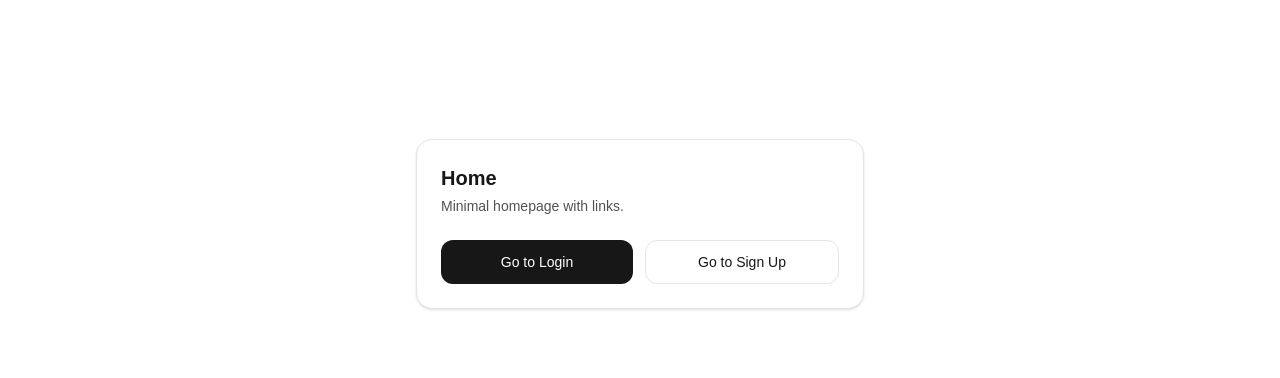
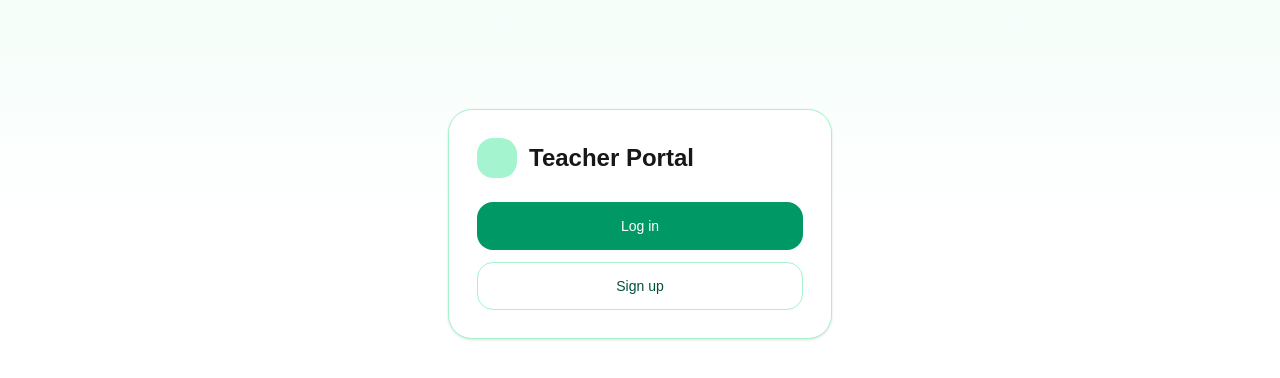
Before and after one commit to wincrazyyy/find-tutor, a Next.js app: page / in a window 1280 px wide. Shown: the part 176-554 px from the top of the page. Built offline with nearby package versions, Linux system fonts and the light colour scheme.

Commit message:
Update page.tsx

```diff
--- a/app/page.tsx
+++ b/app/page.tsx
@@ -1,25 +1,27 @@
 // app/page.tsx
 export default function Page() {
   return (
-    <main className="min-h-screen flex items-center justify-center p-6">
-      <div className="w-full max-w-md rounded-2xl border border-neutral-200 bg-white p-6 shadow-sm">
-        <h1 className="text-xl font-semibold">Home</h1>
-        <p className="mt-1 text-sm text-neutral-600">
-          Minimal homepage with links.
-        </p>
+    <main className="min-h-screen p-6 flex items-center justify-center bg-gradient-to-b from-emerald-50 via-white to-white">
+      <div className="w-full max-w-sm rounded-3xl border border-emerald-200 bg-white p-7 shadow-sm">
+        <div className="flex items-center gap-3">
+          <div className="h-10 w-10 rounded-2xl bg-emerald-200" />
+          <h1 className="text-2xl font-semibold text-neutral-900">
+            Teacher Portal
+          </h1>
+        </div>
 
-        <div className="mt-6 flex gap-3">
+        <div className="mt-6 grid gap-3">
           <a
             href="/login"
-            className="inline-flex h-11 flex-1 items-center justify-center rounded-xl bg-neutral-900 text-sm font-medium text-white hover:bg-neutral-800"
+            className="inline-flex h-12 items-center justify-center rounded-2xl bg-emerald-600 text-sm font-medium text-white hover:bg-emerald-500"
           >
-            Go to Login
+            Log in
           </a>
           <a
             href="/signup"
-            className="inline-flex h-11 flex-1 items-center justify-center rounded-xl border border-neutral-200 text-sm font-medium text-neutral-900 hover:bg-neutral-50"
+            className="inline-flex h-12 items-center justify-center rounded-2xl border border-emerald-200 text-sm font-medium text-emerald-900 hover:bg-emerald-50"
           >
-            Go to Sign Up
+            Sign up
           </a>
         </div>
       </div>
```
